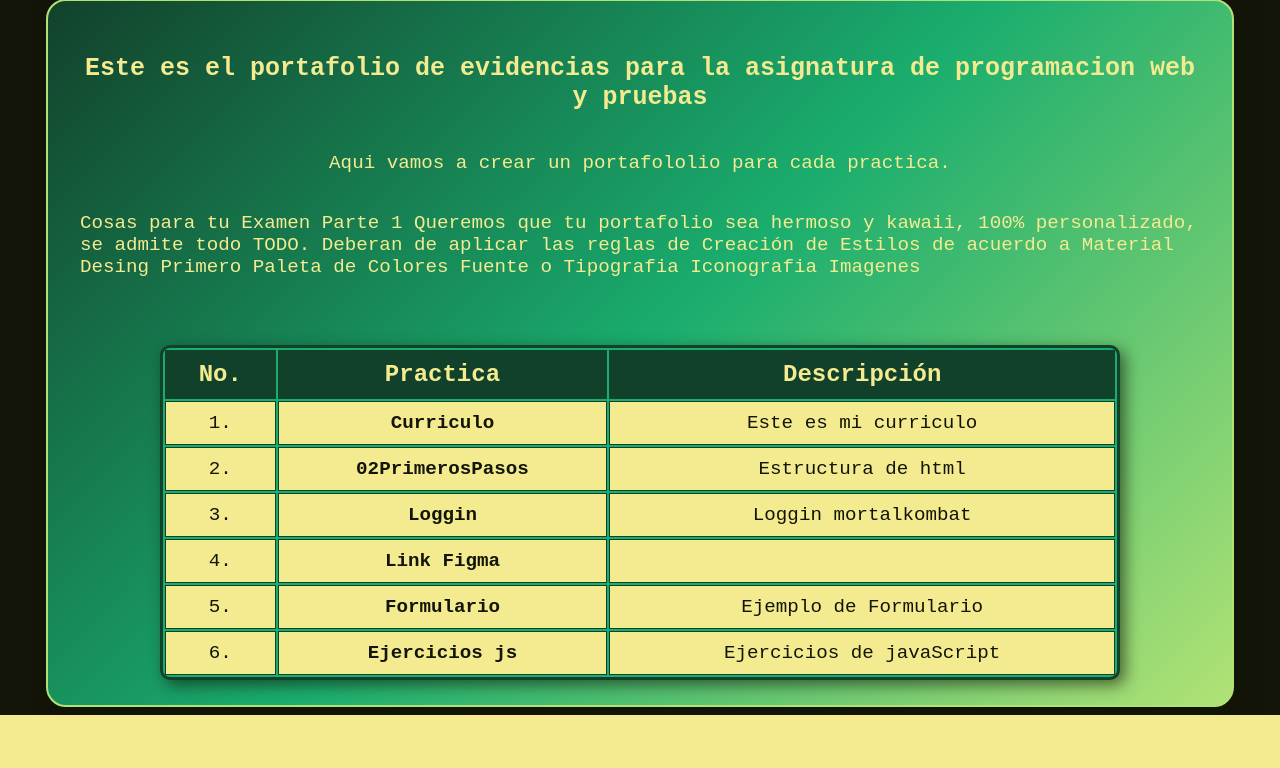
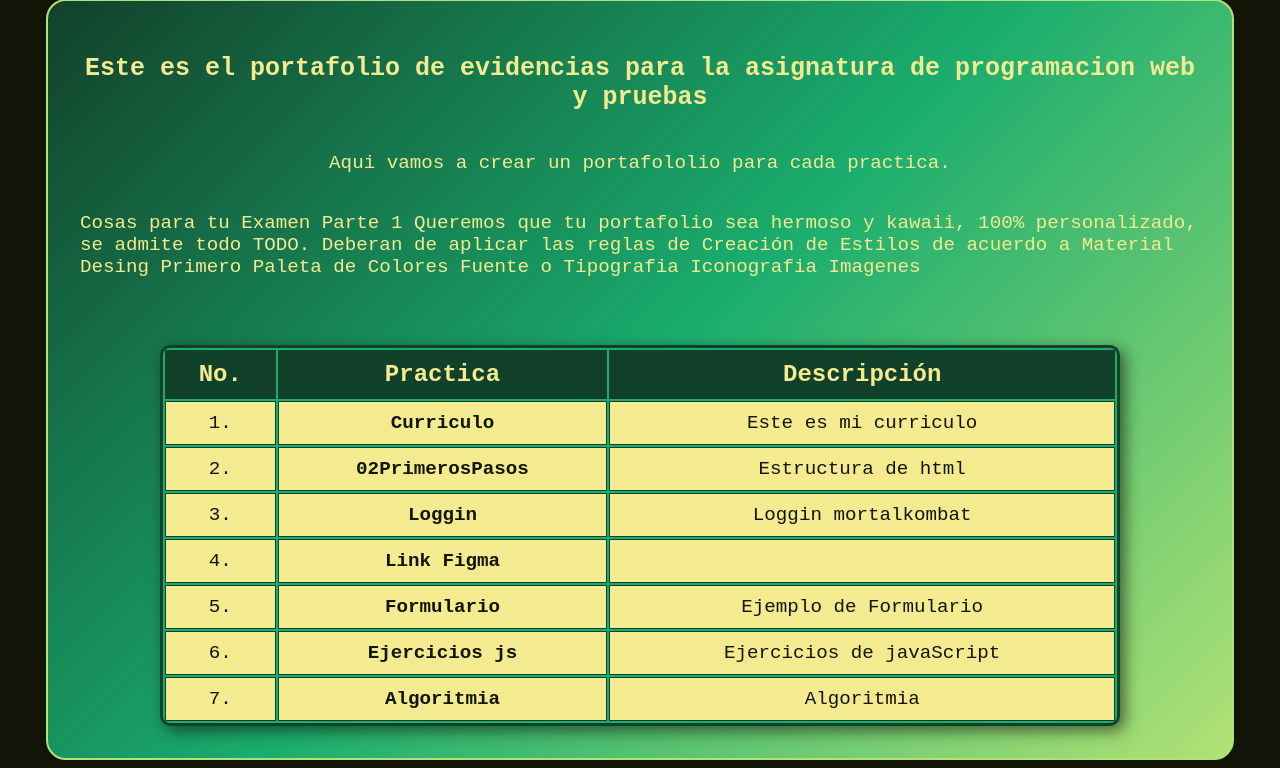
Before and after one commit to ViewedRapier708/5IV8_DelenaCaballeroJoseRoberto_PWP, a web app: file index.html in a window 1280 px wide. Shown: the part 179-947 px from the top of the page. Before the commit the page ends 894 px from the top, so only its background shows below. Run offline with its HTML, style and script files only (its server is not run), Linux system fonts and the light colour scheme.

Commit message:
Conexion a index de algoritmia

```diff
--- a/css/style.css
+++ b/css/style.css
@@ -54,7 +54,7 @@ p {
     display: flex;
     flex-direction: column;
     align-items: center;
-    height: 40rem;
+    height: auto;
     width: 70rem;
     background: linear-gradient(135deg, #12412b, #1aad6e, #b1e275);
     box-shadow: 8px 8px 20px rgba(18, 21, 7, 0.6);
--- a/index.html
+++ b/index.html
@@ -60,6 +60,11 @@
                 <td class="link"><a href="./05ejercicios/Ejercicios.html">Ejercicios js</a></td>
                 <td>Ejercicios de javaScript</td>
             </tr>
+            <tr>
+                <td>7.</td>
+                <td class="link"><a href="./06Algoritmia/alogritmia.html">Algoritmia</a></td>
+                <td>Algoritmia</td>
+            </tr>
         </tbody>
     </table>
     </div>
```
